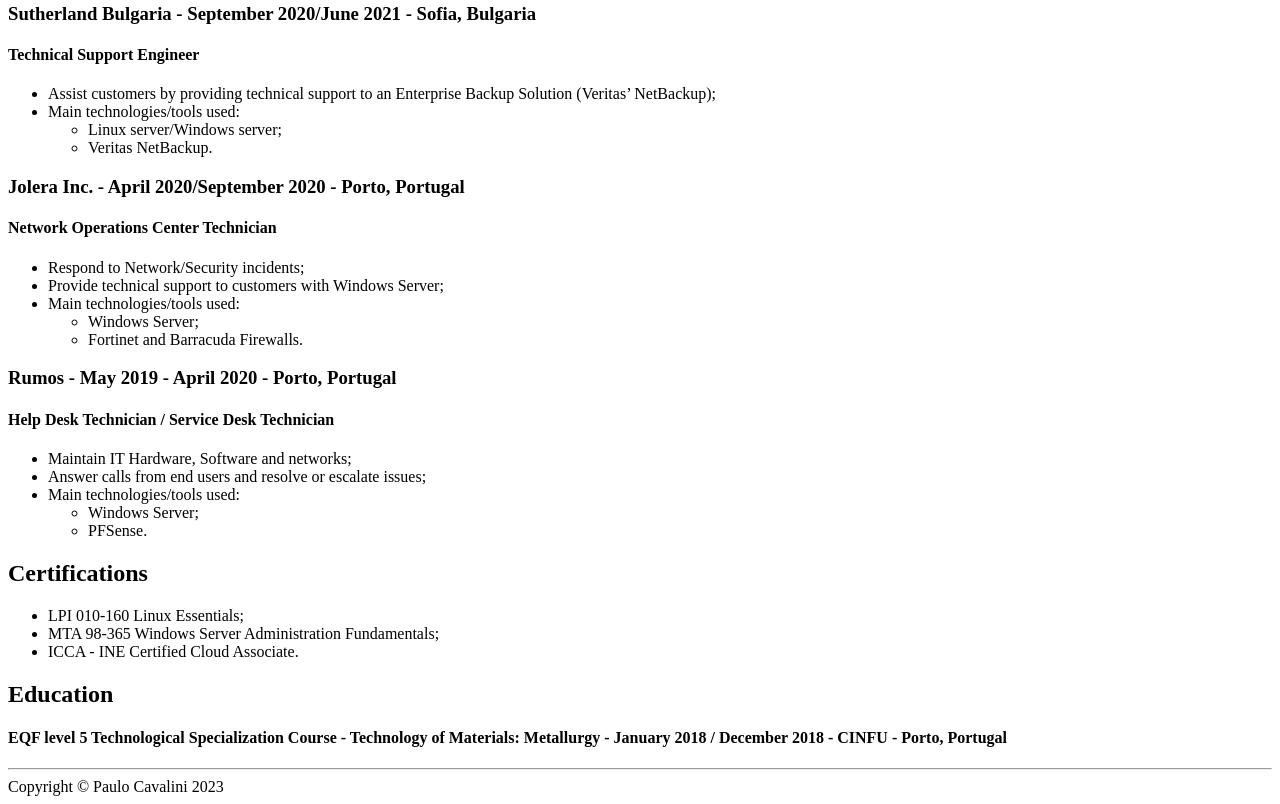
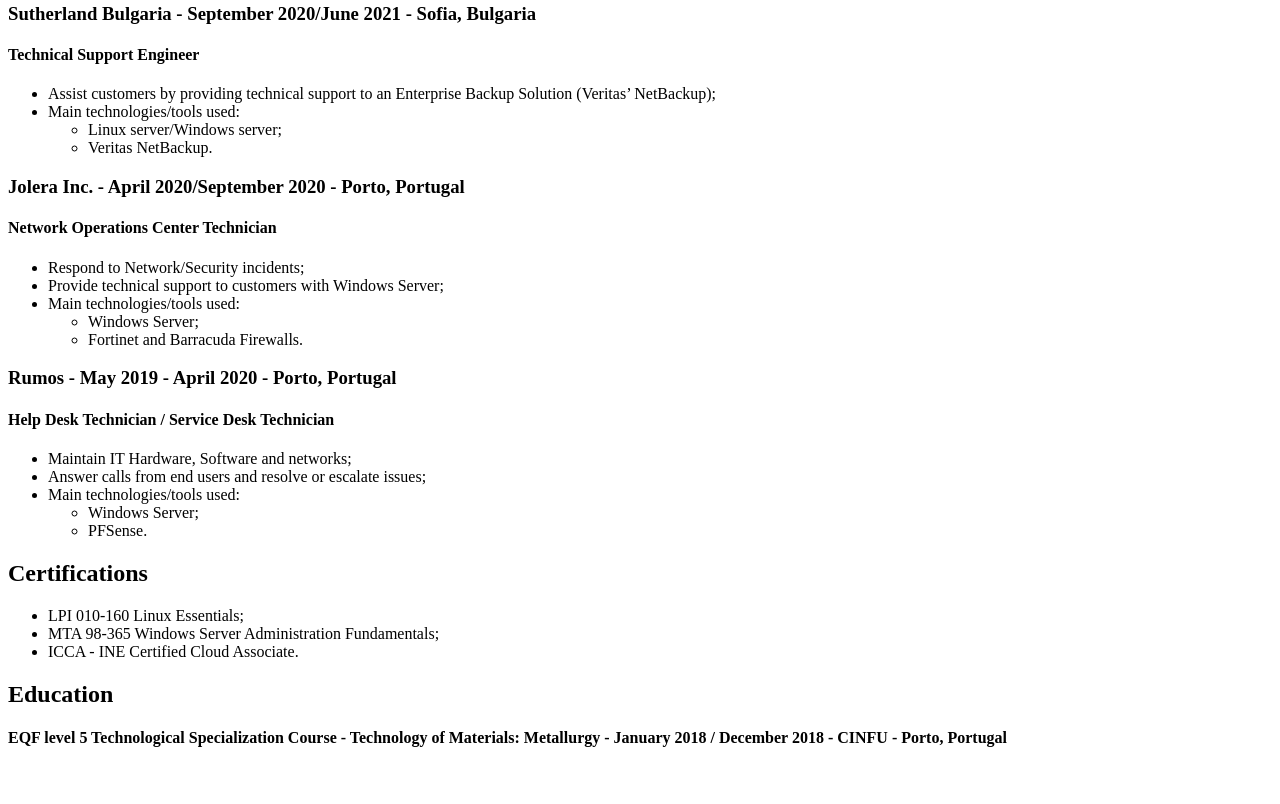
Before and after one commit to kalibardhe/My-Resume, a plain HTML site: page index.html in a window 1280 px wide. Shown: the part 630-1434 px from the top of the page. After the commit the page ends 1398 px from the top, so only its background shows below. Drawn offline with Linux system fonts and the light colour scheme.

Commit message:
Update index.html

```diff
--- a/index.html
+++ b/index.html
@@ -72,9 +72,5 @@
     </ul>
     <h2>Education</h2>
     <h4>EQF level 5 Technological Specialization Course - Technology of Materials: Metallurgy - January 2018 / December 2018 - CINFU - Porto, Portugal</h4>
-    <hr />
-    <footer>
-        Copyright © Paulo Cavalini 2023
-    </footer>
 </body>
 </html>
```
